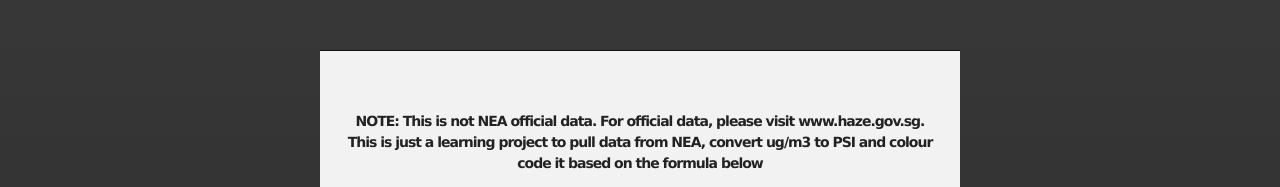
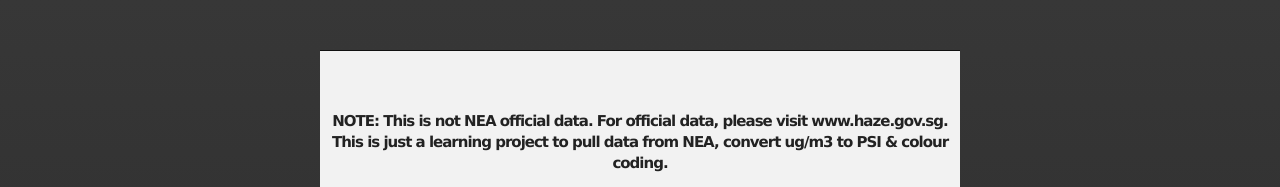
Before and after one commit to atcoms/atcoms.github.io, a plain HTML site: page index.html in a window 1280 px wide. Shown: the top 187 px of the page. Drawn offline with Linux system fonts and the light colour scheme; grey boxes are pictures that could not be loaded.

Commit message:
Update index.html

```diff
--- a/index.html
+++ b/index.html
@@ -41,9 +41,9 @@ p.big {
         <h3>
 
  <center>
-<p style="line-height:21px;font-size:14px;align="center";color="black";font-family:"Trebuchet MS", Verdana, Arial, Helvetica, sans-serif;">
+<p style="line-height:21px;font-size:15px;align="center";color="black";font-family:"Trebuchet MS", Verdana, Arial, Helvetica, sans-serif;">
   NOTE: This is not NEA official data. For official data, please visit www.haze.gov.sg.<br>
-This is just a learning project to pull data from NEA, convert ug/m3 to PSI and colour code it based on the formula below
+This is just a learning project to pull data from NEA, convert ug/m3 to PSI & colour coding.
 </p></center>
  <iframe src="https://dl.dropboxusercontent.com/u/30062461/site/UGM3_to_AQI_CURRENT_1.html" width='100%' height='550'></iframe>
 <center>
```
